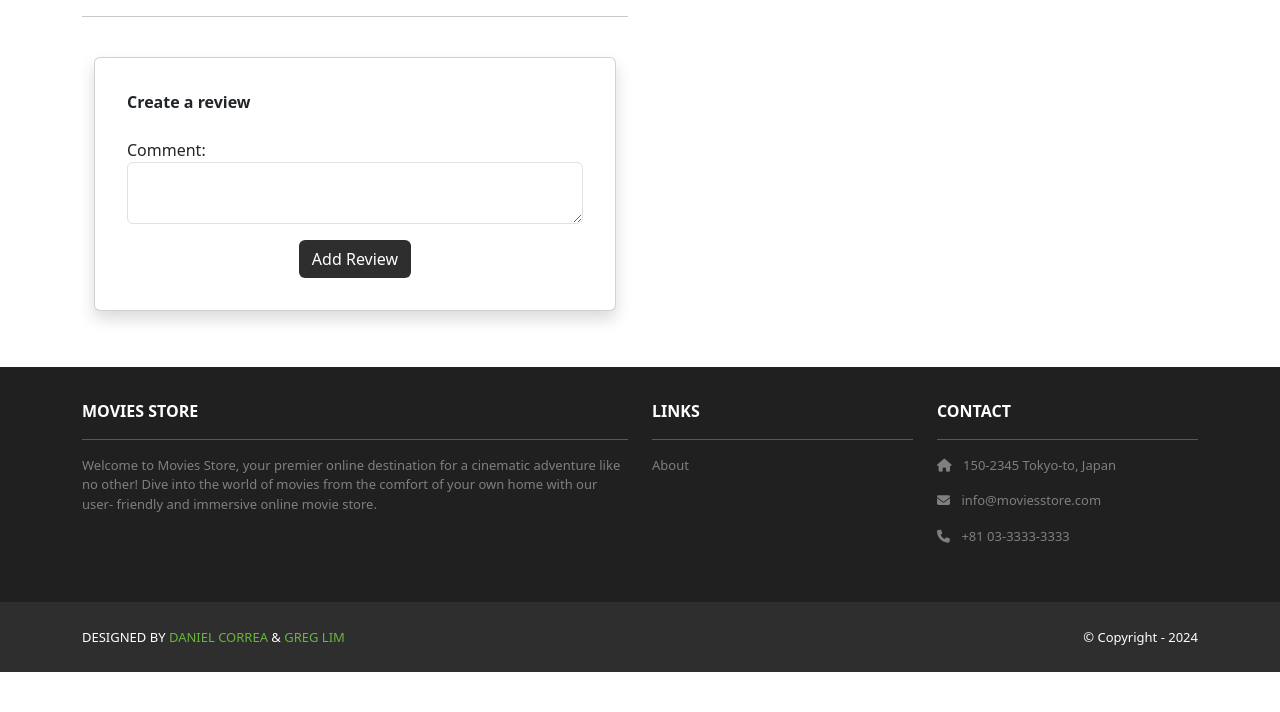
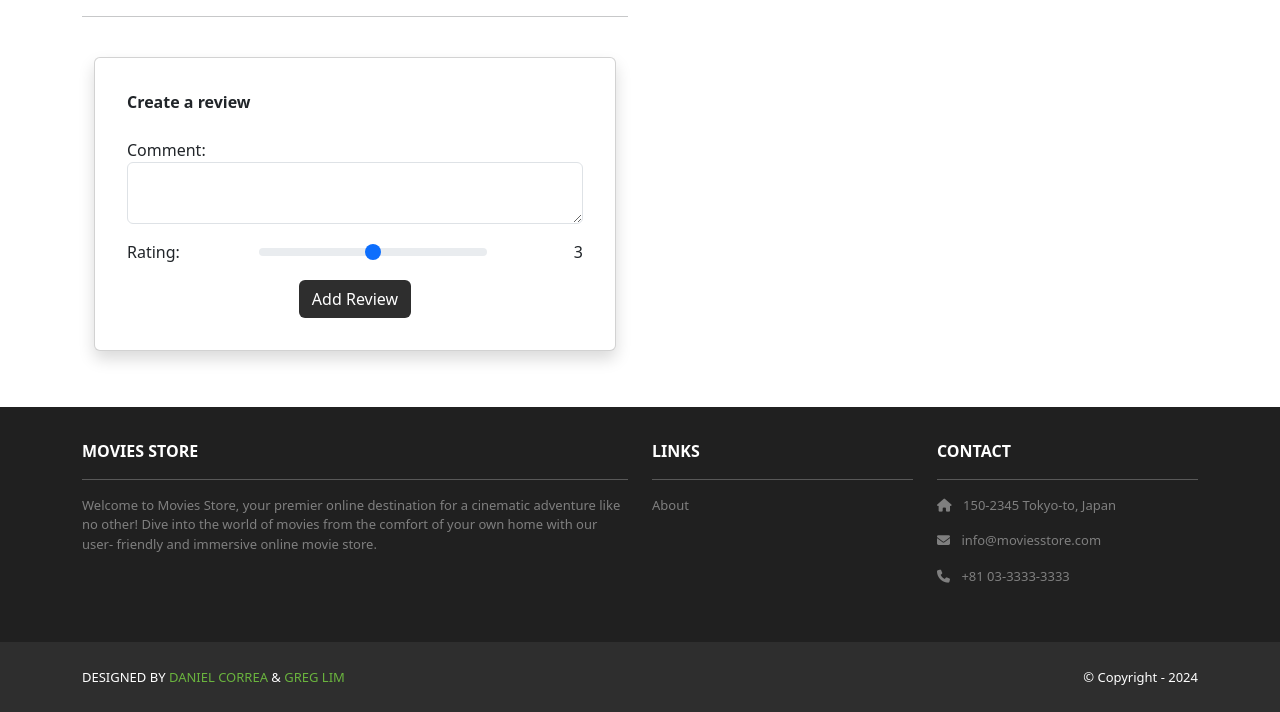
Before and after one commit to dman4703/cs2340-gt-movies, a Django app: page /movies/7/ in a window 1280 px wide. Shown: the part 518-1230 px from the top of the page. Before the commit the page ends 1190 px from the top, so only its background shows below. Run offline with Django 5.2, Linux system fonts and the light colour scheme; a user stored in the database is signed in; data comes from the database, SQL or seed files in the repository; both versions use the stored data as it was after the commit; some libraries are stand-ins or nearby versions; some web fonts are replaced.

Commit message:
fixed syntax error in displaying movie image urls and added rating slide bar to create review form

```diff
--- a/movies/templates/movies/show.html
+++ b/movies/templates/movies/show.html
@@ -71,22 +71,34 @@
               <div class="card shadow p-3 mb-4 rounded">
                 <div class="card-body">
                   <b class="text-start">Create a review</b>
-                    <br />
-                    <br />
+                  <br/>
+                  <br/>
                   <form method="POST" action="{% url 'movies.create_review' id=template_data.movie.id %}">
                     {% csrf_token %}
                     <p>
                       <label for="comment">Comment:</label>
-                        <textarea name="comment" required
-                        class="form-control"
-                        id="comment"></textarea>
+                      <textarea name="comment" required class="form-control" id="comment"></textarea>
                     </p>
-                      <div class="text-center">
+                    <div class="d-flex justify-content-between align-items-center">
+                      <label for="rating">Rating:</label>
+                      <input type="range" id="rating" name="rating" min="1" max="5" value="3" class="form-range"
+                             style="width: 50%;">
+                      <span id="rating-value" class="ms-2">3</span>
+                    </div>
+                    <div class="text-center mt-3">
                       <button type="submit" class="btn bg-dark text-white">
                         Add Review
                       </button>
                     </div>
                   </form>
+
+                  <script>
+                    const ratingInput = document.getElementById("rating");
+                    const ratingValue = document.getElementById("rating-value");
+                    ratingInput.addEventListener("input", function () {
+                      ratingValue.textContent = this.value;
+                    });
+                  </script>
                 </div>
               </div>
             </div>
```
Also changed, not shown: db.sqlite3. Lines whose indentation alone changed are shown as unchanged.
